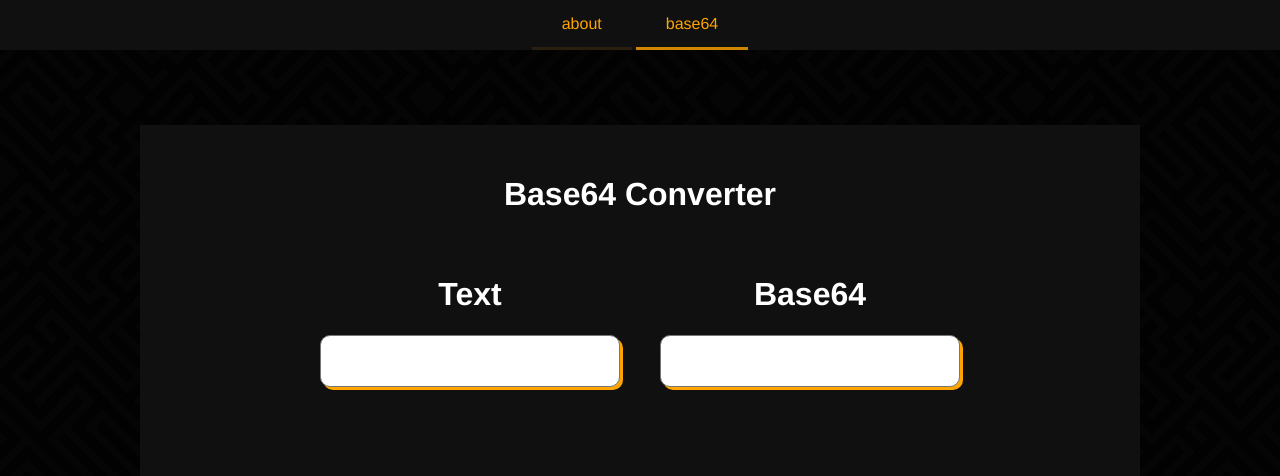
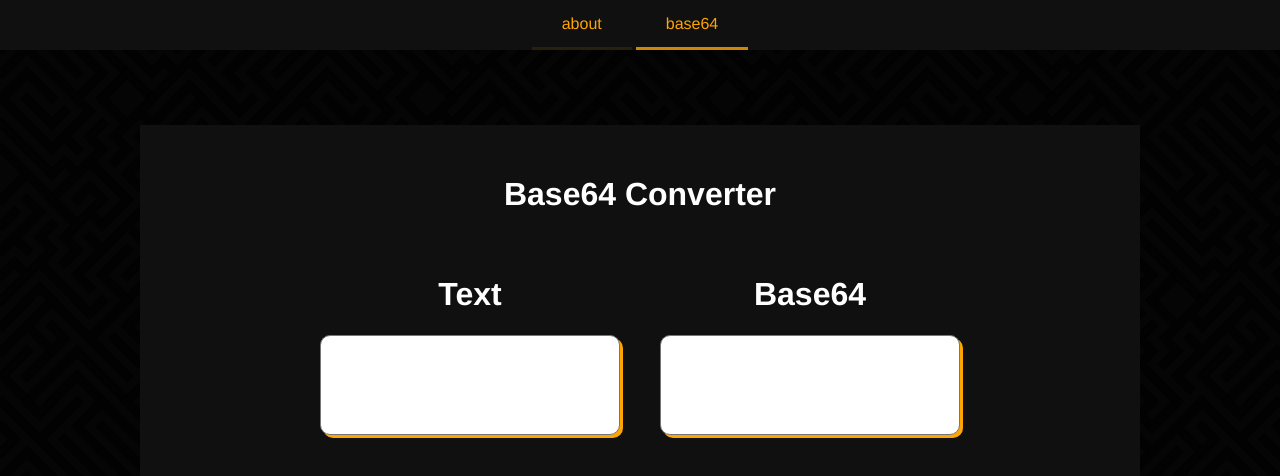
Before and after one commit to deanveloper/website-next, a Vue app: page /base64 in a window 1280 px wide. Shown: the top 476 px of the page. Built offline with nearby package versions, Linux system fonts and the light colour scheme.

Commit message:
make taller

```diff
--- a/src/views/Base64.vue
+++ b/src/views/Base64.vue
@@ -2,10 +2,10 @@
 	<div class="page-base64">
 		<h1>Base64 Converter</h1>
 		<div class="boxes">
-			<TextBox v-model="text" class="box">
+			<TextBox v-model="text" inputClass="taller-box" class="tbox-wrapper">
 				<h1>Text</h1>
 			</TextBox>
-			<TextBox v-model="base64" class="box">
+			<TextBox v-model="base64" inputClass="taller-box" class="tbox-wrapper">
 				<h1>Base64</h1>
 			</TextBox>
 		</div>
@@ -89,9 +89,13 @@ export default class Base64 extends Vue {
 	flex-wrap: wrap;
 }
 
-.box {
+.tbox-wrapper {
 	width: 300px;
 	margin: 20px;
+}
+
+::v-deep .taller-box {
+	height: 100px;
 }
 
 .error {
```
